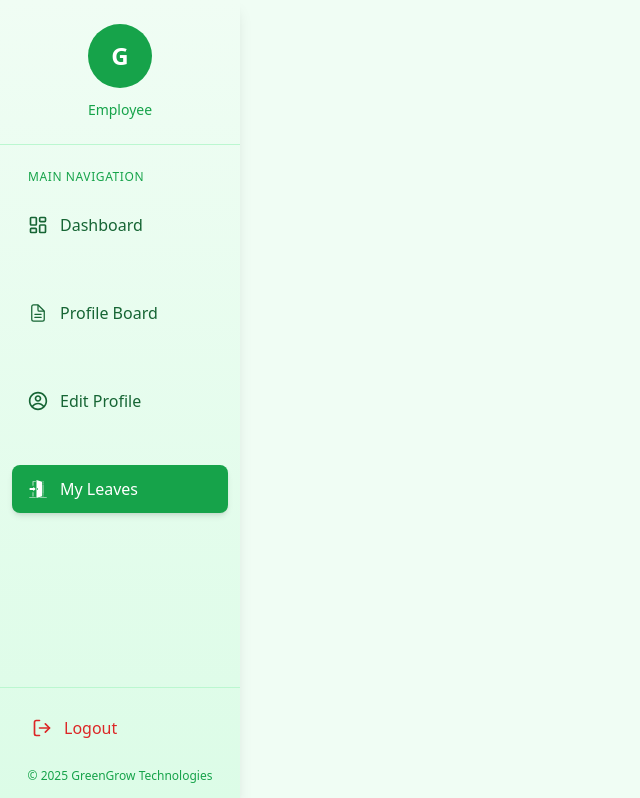
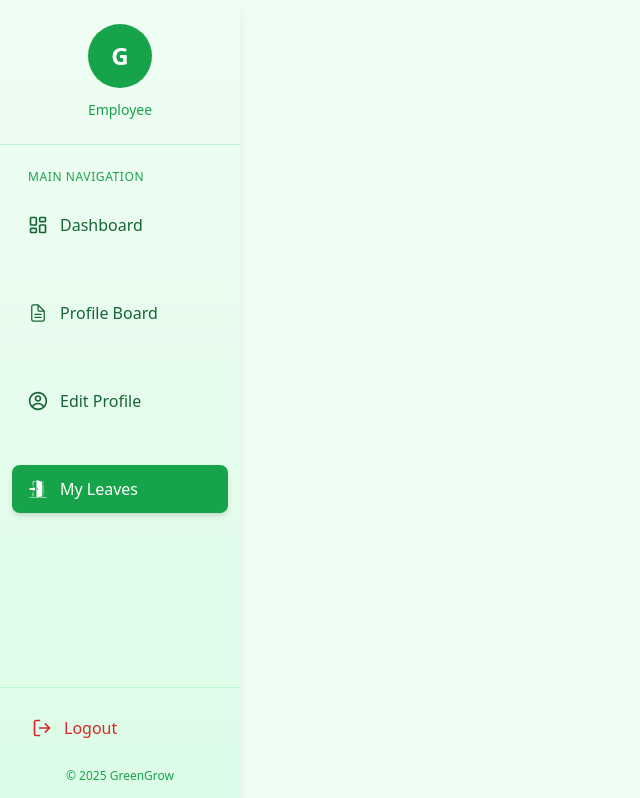
Before and after one commit to YMSenanayake/Green_House_Management_System, a React (Create React App) app in the folder ITP/frontend/: page /e_requestedleave in a window 1280 px wide. Shown: the top 798 px of the page, without its empty margins (0-640 px from the left). Built offline with nearby package versions, Linux system fonts and the light colour scheme.

Commit message:
adprofile update

```diff
--- a/ITP/frontend/src/page/emplyee/component/AdprofileNavbar.js
+++ b/ITP/frontend/src/page/emplyee/component/AdprofileNavbar.js
@@ -95,7 +95,7 @@ function EmployeeSidebar() {
           <span className="font-medium">Logout</span>
         </button>
         <p className="text-green-600 text-xs font-medium text-center mt-4">
-          &copy; 2025 GreenGrow Technologies
+          &copy; 2025 GreenGrow
         </p>
       </div>
     </div>
```
Also changed, not shown: ITP/frontend/src/page/emplyee/component/logout.gif (added).
